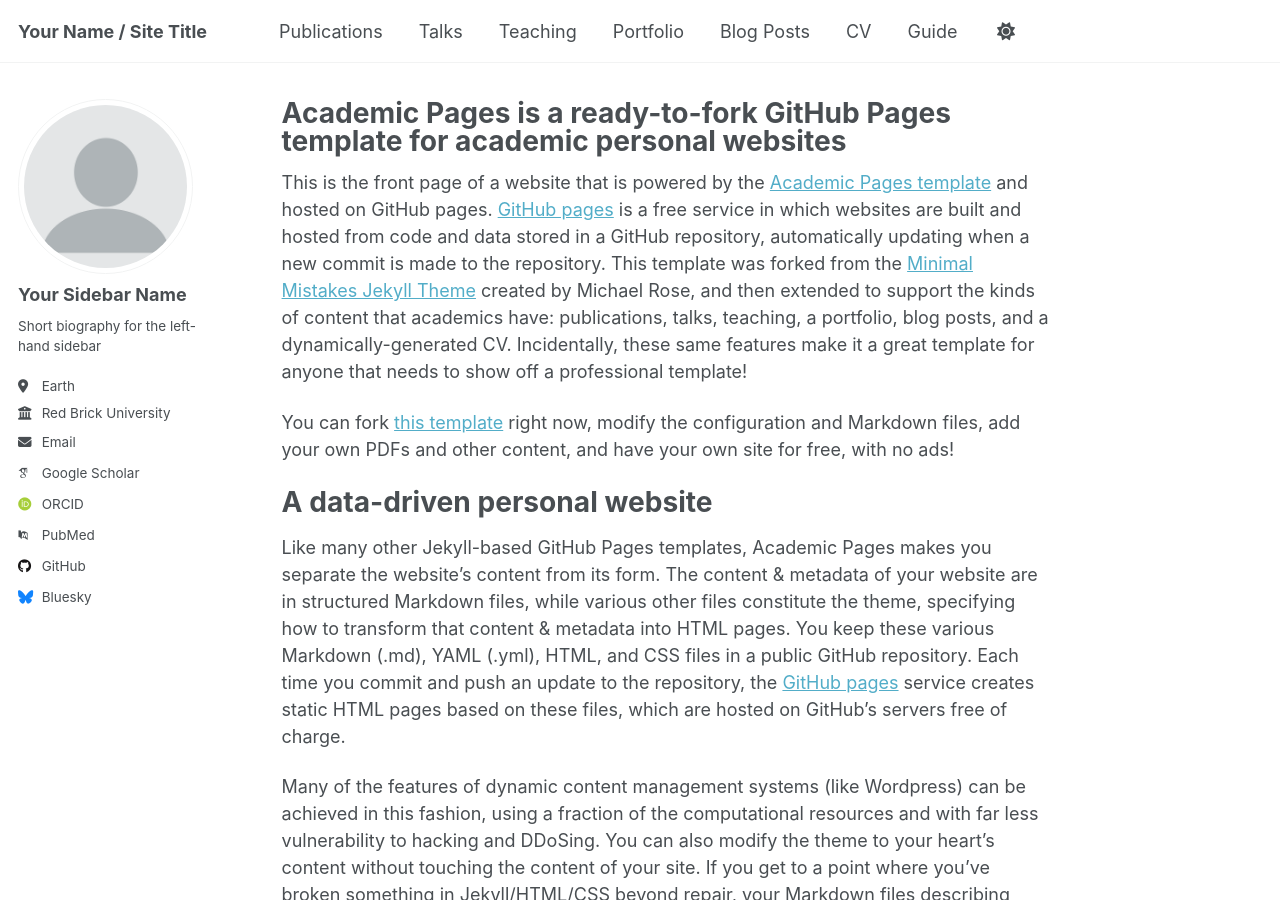
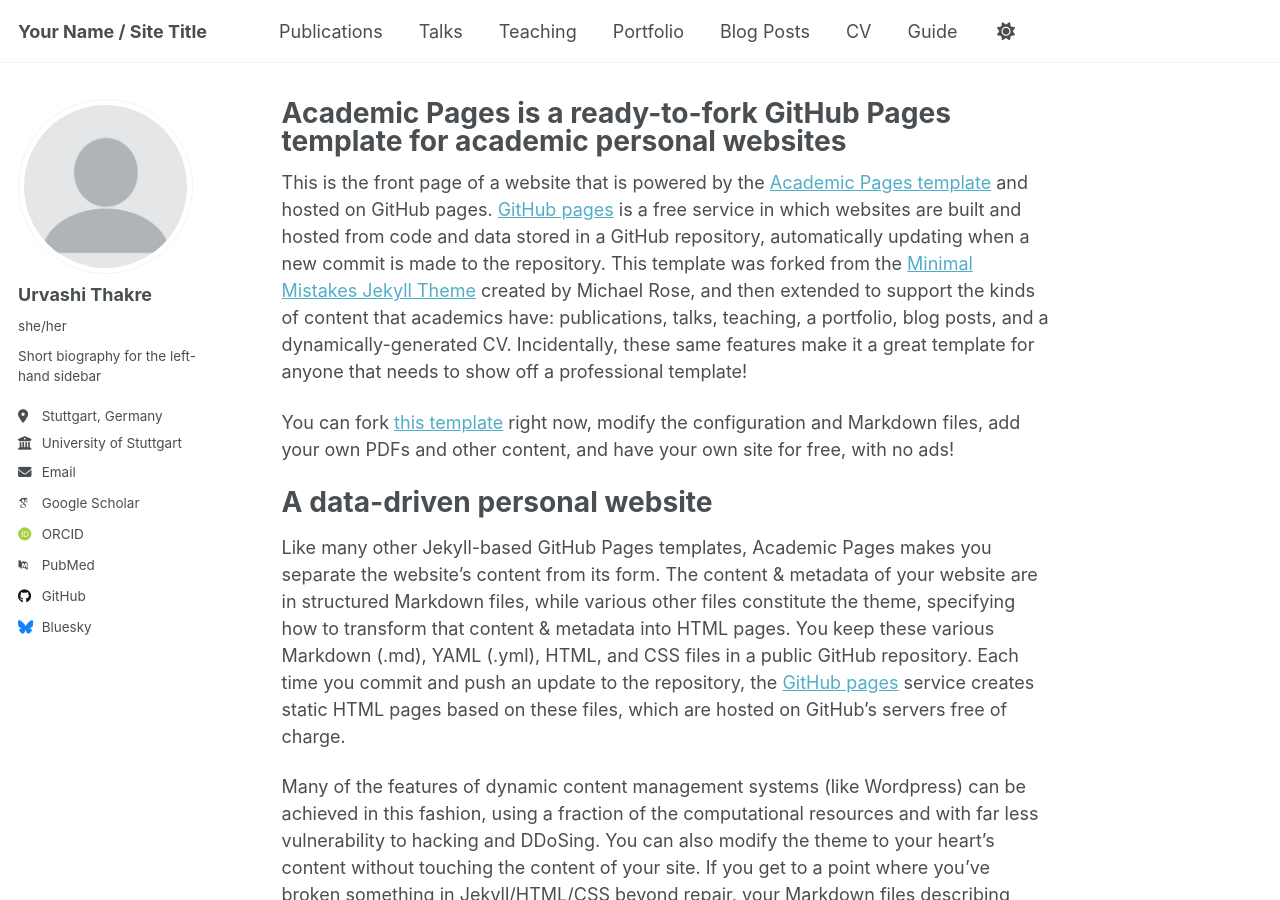
Before and after one commit to urvashithakre/urvashithakre.github.io, a Jekyll site: the page built from _pages/about.md, in a window 1280 px wide and 900 px high. Built offline with Jekyll 4.4.1, drawn with Linux system fonts in a browser that asks for light colours; some web fonts are replaced; a script that is not in the unit is left out.

Commit message:
My first edits

```diff
--- a/_config.yml
+++ b/_config.yml
@@ -23,11 +23,11 @@ repository               : "academicpages/academicpages.github.io"
 author:
   # Biographic information
   avatar           : "profile.png"
-  name             : "Your Sidebar Name"
-  pronouns         : # example: "she/her"
+  name             : "Urvashi Thakre"
+  pronouns         : "she/her"
   bio              : "Short biography for the left-hand sidebar"
-  location         : "Earth"
-  employer         : "Red Brick University"
+  location         : "Stuttgart, Germany"
+  employer         : "University of Stuttgart"
   uri              : # URL
   email            : "none@example.org"
 
```
